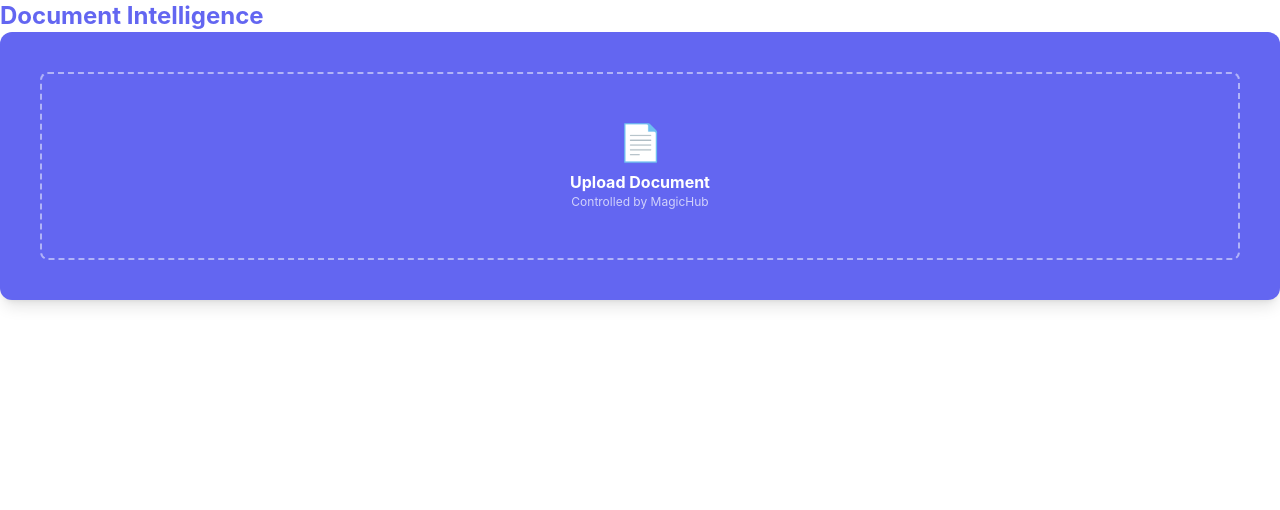
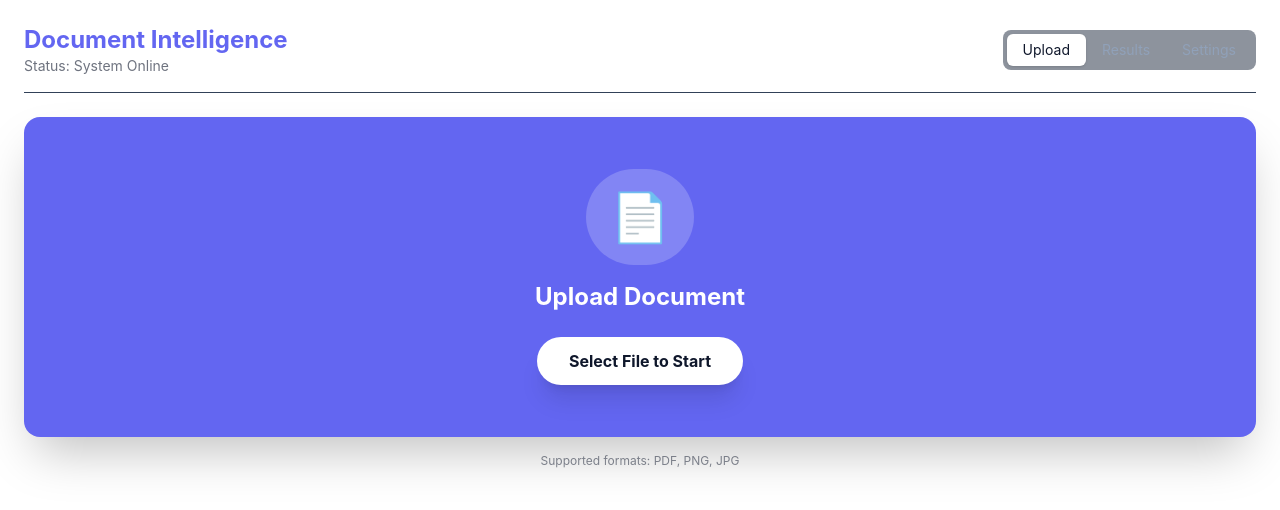
Before and after one commit to Rohit-0870/poc-docintel, a React (Vite) app: page / in a window 1280 px wide. Shown: the top 510 px of the page. Built offline with nearby package versions, Linux system fonts and the light colour scheme.

Commit message:
change checking

```diff
--- a/src/App.jsx
+++ b/src/App.jsx
@@ -4,46 +4,140 @@ import { defaultConfig } from "./config/uiConfig";
 export default function App({ config = defaultConfig }) {
   const rootRef = useRef(null);
 
+  // State synced with Parent (MagicHub)
   const [theme, setTheme] = useState(config.theme);
   const [labels, setLabels] = useState(config.labels);
   const [brandColor, setBrandColor] = useState(config.brandColor);
-  const [page, setPage] = useState("upload");
+
+  // Internal Local State
+  const [page, setPage] = useState("upload"); // Simple routing: 'upload', 'results', 'settings'
+  const [isProcessing, setIsProcessing] = useState(false);
+  const [files, setFiles] = useState([]);
 
   // Sync with MagicHub updates
   useEffect(() => {
+    if (!config) return;
     setTheme(config.theme);
     setLabels(config.labels);
     setBrandColor(config.brandColor);
   }, [config]);
 
-  // Apply styles to the container
+  // Apply styles and theme classes
   useEffect(() => {
     if (!rootRef.current) return;
-    rootRef.current.className = theme === "dark" ? "dark bg-slate-900 text-white" : "bg-white text-black";
-    // We set a CSS variable for the brand color
-    rootRef.current.style.setProperty("--brand-color", brandColor);
-  }, [theme, brandColor]);
+    rootRef.current.className = `w-full h-full p-6 space-y-6 transition-all min-h-[500px] ${
+      theme === "dark" ? "dark bg-slate-900 text-white" : "bg-white text-slate-900"
+    }`;
+  }, [theme]);
+
+  // Function to simulate document processing
+  const handleUpload = () => {
+    setIsProcessing(true);
+    // Simulate a 2-second AI processing delay
+    setTimeout(() => {
+      setIsProcessing(false);
+      setPage("results");
+    }, 2000);
+  };
 
   return (
-    <div ref={rootRef} className="w-full h-full p-6 space-y-6 transition-all min-h-[400px]">
-      <header className="flex justify-between items-center">
+    <div ref={rootRef}>
+      {/* Header & Sub-Navigation */}
+      <header className="flex flex-col gap-4 md:flex-row md:items-center md:justify-between border-b border-slate-700 pb-4">
+        <div>
           <h1 className="text-2xl font-bold" style={{ color: brandColor }}>
             {labels.title}
           </h1>
+          <p className="text-sm opacity-60">Status: System Online</p>
+        </div>
+
+        <nav className="flex bg-slate-800/50 p-1 rounded-lg">
+          {["upload", "results", "settings"].map((tab) => (
+            <button
+              key={tab}
+              onClick={() => setPage(tab)}
+              className={`px-4 py-1.5 rounded-md text-sm capitalize transition-all ${
+                page === tab
+                  ? "bg-white text-slate-900 shadow-sm"
+                  : "text-slate-400 hover:text-white"
+              }`}
+              style={page === tab ? { backgroundColor: 'white' } : {}}
+            >
+              {tab}
+            </button>
+          ))}
+        </nav>
       </header>
 
+      {/* --- PAGE: UPLOAD --- */}
       {page === "upload" && (
+        <div className="space-y-4 animate-in fade-in duration-500">
           <div
-          className="p-10 rounded-xl shadow-lg transition-colors duration-300"
-          style={{ backgroundColor: brandColor }} // 🚩 Changes the box color based on MagicHub
+            className="p-12 rounded-2xl shadow-2xl transition-all duration-500 flex flex-col items-center justify-center text-center border-4 border-transparent hover:border-white/20"
+            style={{ backgroundColor: brandColor }}
           >
+            <div className="bg-white/20 p-6 rounded-full mb-4">
+              <span className="text-5xl">{isProcessing ? "⚙️" : "📄"}</span>
+            </div>
+
+            <h2 className="text-2xl font-bold text-white mb-2">
+              {isProcessing ? "Analyzing Document..." : labels.upload}
+            </h2>
+
             <button
-            className="border-2 border-dashed border-white/50 w-full p-12 rounded-lg text-white hover:bg-white/10 transition"
+              onClick={handleUpload}
+              disabled={isProcessing}
+              className={`mt-4 px-8 py-3 rounded-full font-bold bg-white text-slate-900 shadow-xl hover:scale-105 active:scale-95 transition-transform ${isProcessing ? 'animate-pulse' : ''}`}
             >
-            <div className="text-4xl mb-2">📄</div>
-            <div className="font-bold">{labels.upload}</div>
-            <p className="text-xs text-white/70">Controlled by MagicHub</p>
+              {isProcessing ? "Processing..." : "Select File to Start"}
             </button>
+          </div>
+          <p className="text-center text-xs opacity-50">Supported formats: PDF, PNG, JPG</p>
+        </div>
+      )}
+
+      {/* --- PAGE: RESULTS --- */}
+      {page === "results" && (
+        <div className="grid gap-4 animate-in slide-in-from-bottom-4 duration-500">
+          <div className="flex justify-between items-center">
+            <h3 className="text-lg font-semibold">{labels.extracted}</h3>
+            <button className="text-sm underline" style={{ color: brandColor }}>Export JSON</button>
+          </div>
+
+          <div className="space-y-3">
+            {[
+              { label: "Invoice ID", val: "#INV-8821", conf: "99%" },
+              { label: "Total Amount", val: "$1,240.00", conf: "98.5%" },
+              { label: "Vendor", val: "MagicHub Cloud Services", conf: "94%" }
+            ].map((item, i) => (
+              <div key={i} className="p-4 rounded-lg bg-slate-800/40 border border-slate-700 flex justify-between">
+                <div>
+                  <p className="text-xs opacity-50 uppercase tracking-wider">{item.label}</p>
+                  <p className="font-mono text-lg">{item.val}</p>
+                </div>
+                <div className="text-right">
+                  <p className="text-xs opacity-50">Confidence</p>
+                  <p className="text-green-400 font-bold">{item.conf}</p>
+                </div>
+              </div>
+            ))}
+          </div>
+        </div>
+      )}
+
+      {/* --- PAGE: SETTINGS --- */}
+      {page === "settings" && (
+        <div className="p-6 rounded-xl border border-slate-700 bg-slate-800/20 animate-in fade-in">
+          <h3 className="text-lg font-semibold mb-4">Module Settings</h3>
+          <div className="space-y-4">
+            <div className="flex items-center justify-between p-3 bg-slate-800/40 rounded-lg">
+              <span>Auto-process uploads</span>
+              <div className="w-10 h-5 bg-green-500 rounded-full relative">
+                 <div className="absolute right-1 top-1 w-3 h-3 bg-white rounded-full"></div>
+              </div>
+            </div>
+            <p className="text-xs opacity-40 italic">Note: Visual theme and brand colors are controlled by the MagicHub parent dashboard.</p>
+          </div>
         </div>
       )}
     </div>
```
Lines whose indentation alone changed are shown as unchanged.
